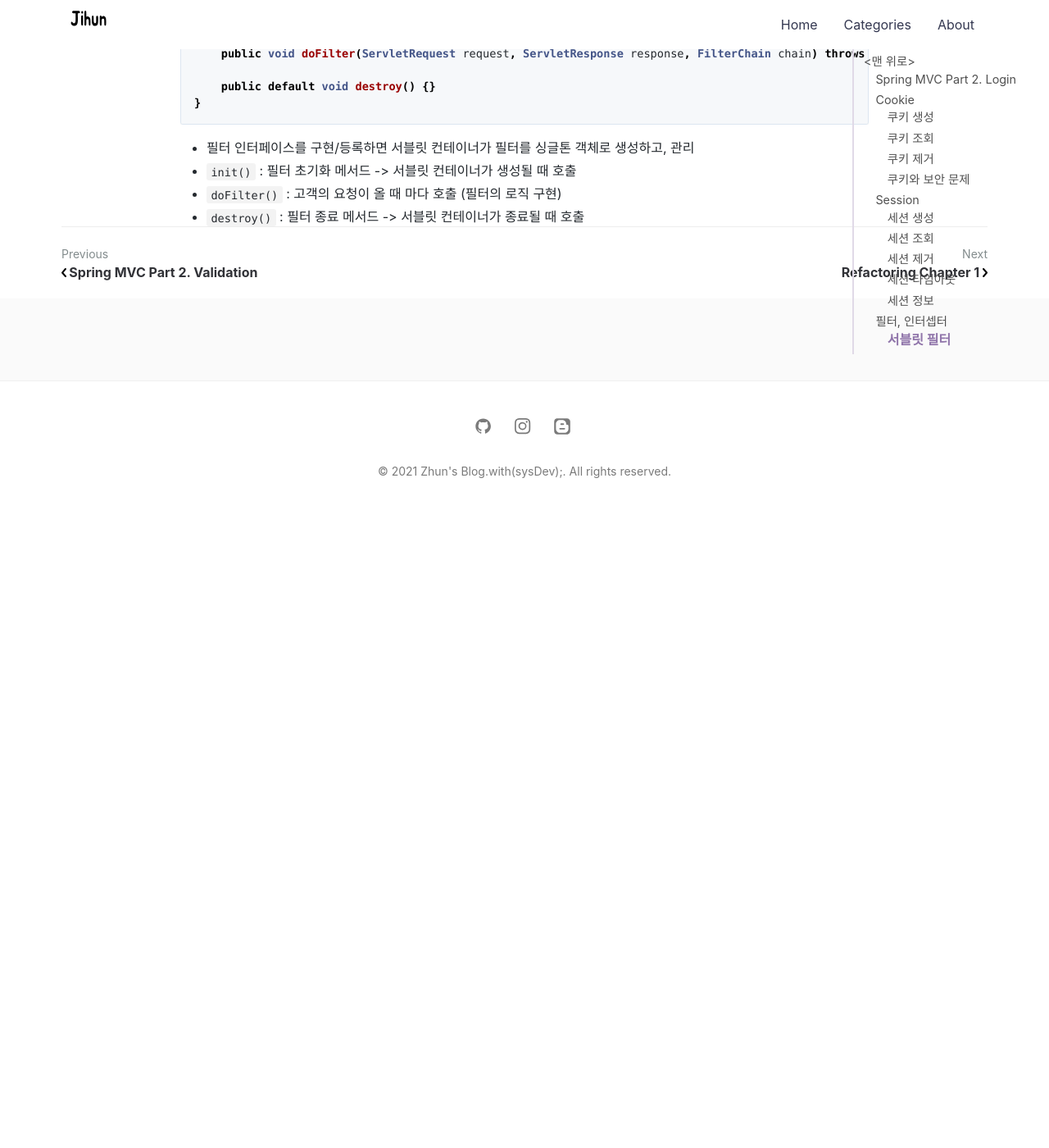
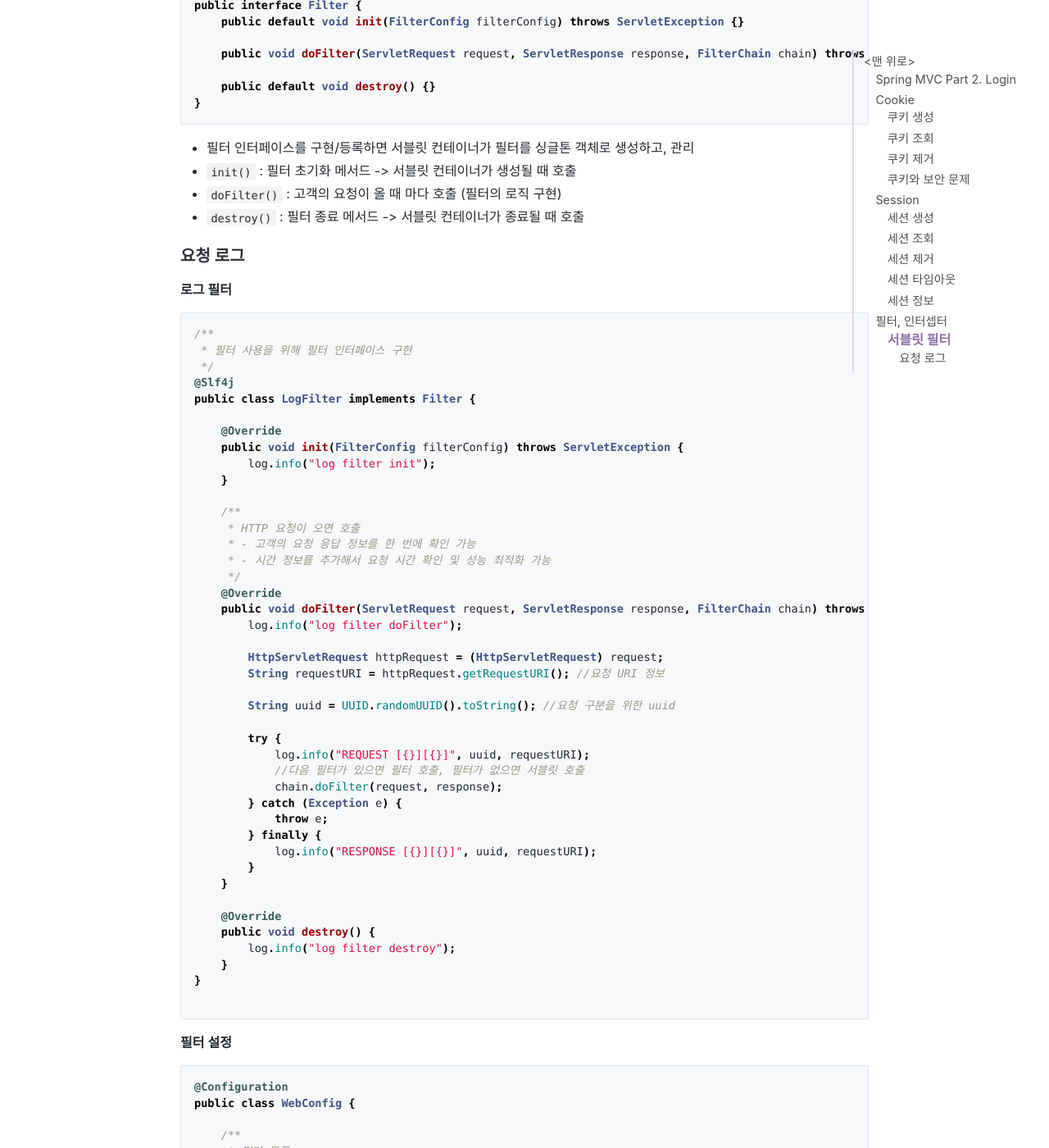
Before and after one commit to jihunparkme/jihunparkme.github.io, a Jekyll site: the page built from _posts/2021-10-13-Spring-MVC-Part2-Login.md, in a window 1280 px wide and 1400 px high, scrolled down 5810 px. Shown: the whole window at 82% size. Built offline with Jekyll 4.4.1, drawn with Linux system fonts in a browser that asks for light colours; comment, search, counter and statistics services are not loaded; before the commit the page ends 6440 px from its top, so only the background shows below that; some of the changed text lies outside the part shown.

Commit message:
[로그인 처리1 - 쿠키, 세션] 서블릿 필터 - 요청 로그

````diff
--- a/_posts/2021-10-13-Spring-MVC-Part2-Login.md
+++ b/_posts/2021-10-13-Spring-MVC-Part2-Login.md
@@ -260,3 +260,81 @@ public interface Filter {
 - `init()` : 필터 초기화 메서드 -> 서블릿 컨테이너가 생성될 때 호출
 - `doFilter()` : 고객의 요청이 올 때 마다 호출 (필터의 로직 구현)
 - `destroy()` : 필터 종료 메서드 -> 서블릿 컨테이너가 종료될 때 호출
+
+### 요청 로그
+
+**로그 필터**
+
+```java
+/**
+ * 필터 사용을 위해 필터 인터페이스 구현
+ */
+@Slf4j
+public class LogFilter implements Filter {
+
+    @Override
+    public void init(FilterConfig filterConfig) throws ServletException {
+        log.info("log filter init");
+    }
+
+    /**
+     * HTTP 요청이 오면 호출
+     * - 고객의 요청 응답 정보를 한 번에 확인 가능
+     * - 시간 정보를 추가해서 요청 시간 확인 및 성능 최적화 가능
+     */
+    @Override
+    public void doFilter(ServletRequest request, ServletResponse response, FilterChain chain) throws IOException, ServletException {
+        log.info("log filter doFilter");
+
+        HttpServletRequest httpRequest = (HttpServletRequest) request;
+        String requestURI = httpRequest.getRequestURI(); //요청 URI 정보
+
+        String uuid = UUID.randomUUID().toString(); //요청 구분을 위한 uuid
+
+        try {
+            log.info("REQUEST [{}][{}]", uuid, requestURI);
+            //다음 필터가 있으면 필터 호출, 필터가 없으면 서블릿 호출
+            chain.doFilter(request, response);
+        } catch (Exception e) {
+            throw e;
+        } finally {
+            log.info("RESPONSE [{}][{}]", uuid, requestURI);
+        }
+    }
+
+    @Override
+    public void destroy() {
+        log.info("log filter destroy");
+    }
+}
+
+```
+
+**필터 설정**
+
+```java
+@Configuration
+public class WebConfig {
+
+    /**
+     * 필터 등록
+     * Spring Boot 는 WAS 를 들고 띄우기 때문에, WAS 를 띄울 때 필터를 같이 넣어 준다.
+     * @return
+     */
+    @Bean
+    public FilterRegistrationBean logFilter() {
+
+        FilterRegistrationBean<Filter> filterRegistrationBean = new FilterRegistrationBean<>();
+        filterRegistrationBean.setFilter(new LogFilter()); //등록할 필터 설정
+        filterRegistrationBean.setOrder(1); //필터 체인에서의 필터 순서
+        filterRegistrationBean.addUrlPatterns("/*"); //필터를 적용할 URL Pattern 설정
+
+        return filterRegistrationBean;
+    }
+}
+
+```
+
+**참고**
+
+- HTTP 요청 시 같은 요청의 로그에 같은 식별자를 자동으로 남기려면 [Spring logback mdc](https://oddblogger.com/spring-boot-mdc-logging) 참고
````
